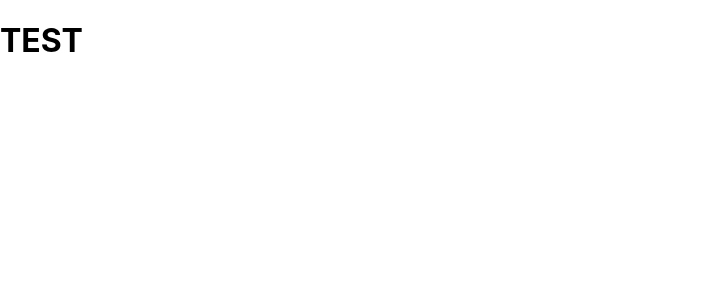
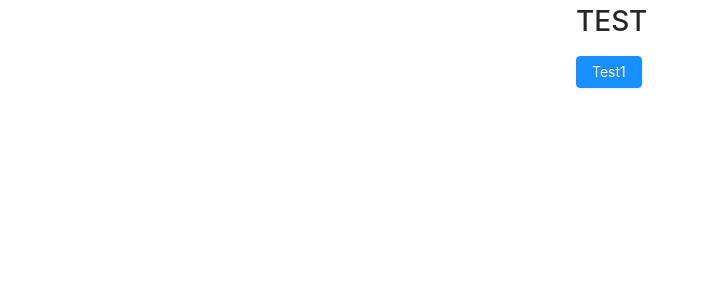
Before and after one commit to devin5/ProfileBook-React, a React (Create React App) app: page / in a window 1280 px wide. Shown: the top 300 px of the page, without its empty margins (0-708 px from the left). Built offline with nearby package versions, Linux system fonts and the light colour scheme.

Commit message:
sets up ant design
overides webpack, overrides babel, changes scripts

```diff
--- /dev/null
+++ b/config-overrides.js
@@ -0,0 +1,27 @@
+const { override, fixBabelImports, addLessLoader } = require("customize-cra");
+
+module.exports = override(
+  fixBabelImports("import", {
+    libraryName: "antd",
+    libraryDirectory: "es",
+    style: true
+  }),
+  addLessLoader({
+    javascriptEnabled: true,
+    modifyVars: { "@primary-color": "#80A9F8" }
+  })
+);
+
+// @primary-color: #1890ff; // primary color for all components
+// @link-color: #1890ff; // link color
+// @success-color: #52c41a; // success state color
+// @warning-color: #faad14; // warning state color
+// @error-color: #f5222d; // error state color
+// @font-size-base: 14px; // major text font size
+// @heading-color: rgba(0, 0, 0, 0.85); // heading text color
+// @text-color: rgba(0, 0, 0, 0.65); // major text color
+// @text-color-secondary: rgba(0, 0, 0, 0.45); // secondary text color
+// @disabled-color: rgba(0, 0, 0, 0.25); // disable state color
+// @border-radius-base: 4px; // major border radius
+// @border-color-base: #d9d9d9; // major border color
+// @box-shadow-base: 0 2px 8px rgba(0, 0, 0, 0.15); // major shadow for la
--- a/src/App.css
+++ b/src/App.css
@@ -0,0 +1,4 @@
+.bDiv {
+  width: 10%;
+  margin: 0 auto;
+}
--- a/src/components/Test.js
+++ b/src/components/Test.js
@@ -1,7 +1,13 @@
 import React from "react";
+import { Button } from "antd";
 
 const Test = () => {
-  return <h1>TEST</h1>;
+  return (
+    <div className="bDiv">
+      <h1>TEST</h1>
+      <Button type="primary">Test1</Button>
+    </div>
+  );
 };
 
 export default Test;
```
Also changed, not shown: package.json (+9 -3 lines), 1 other file (tests, documents, lock files or other folders).
